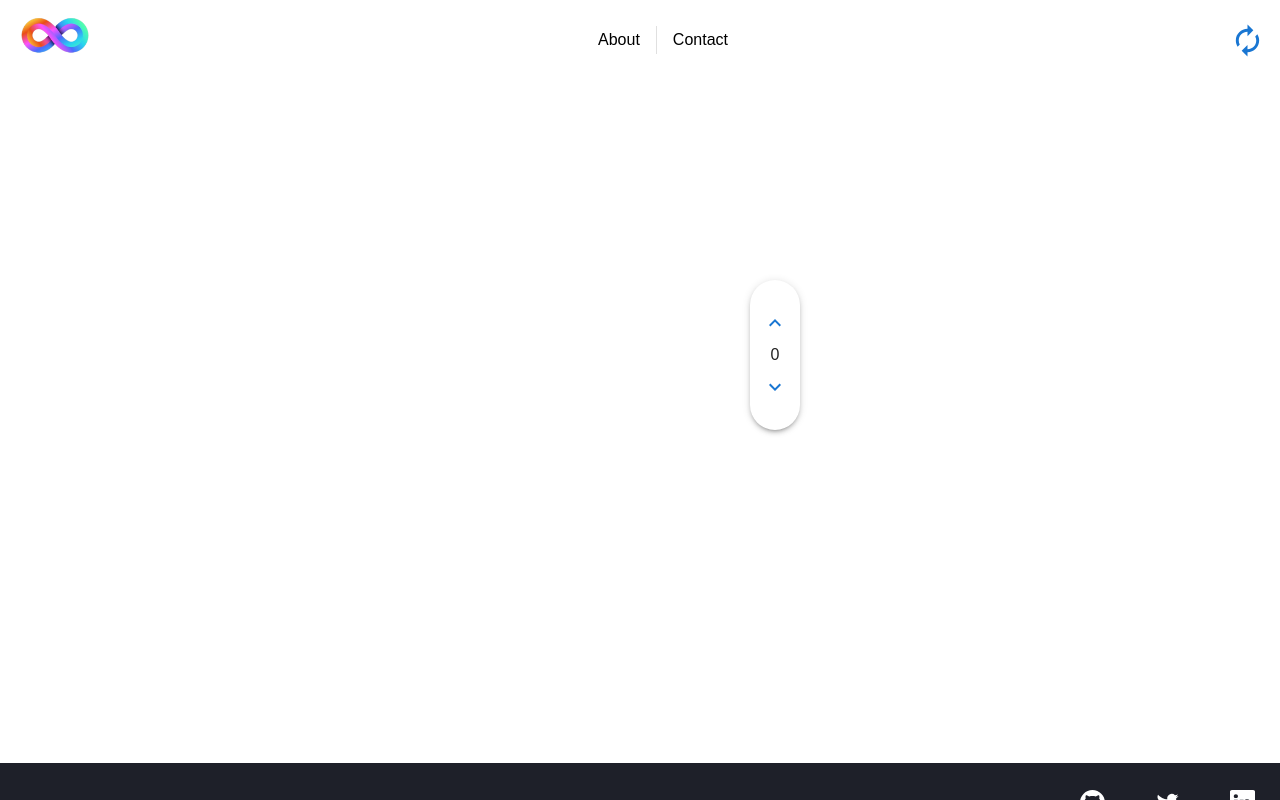
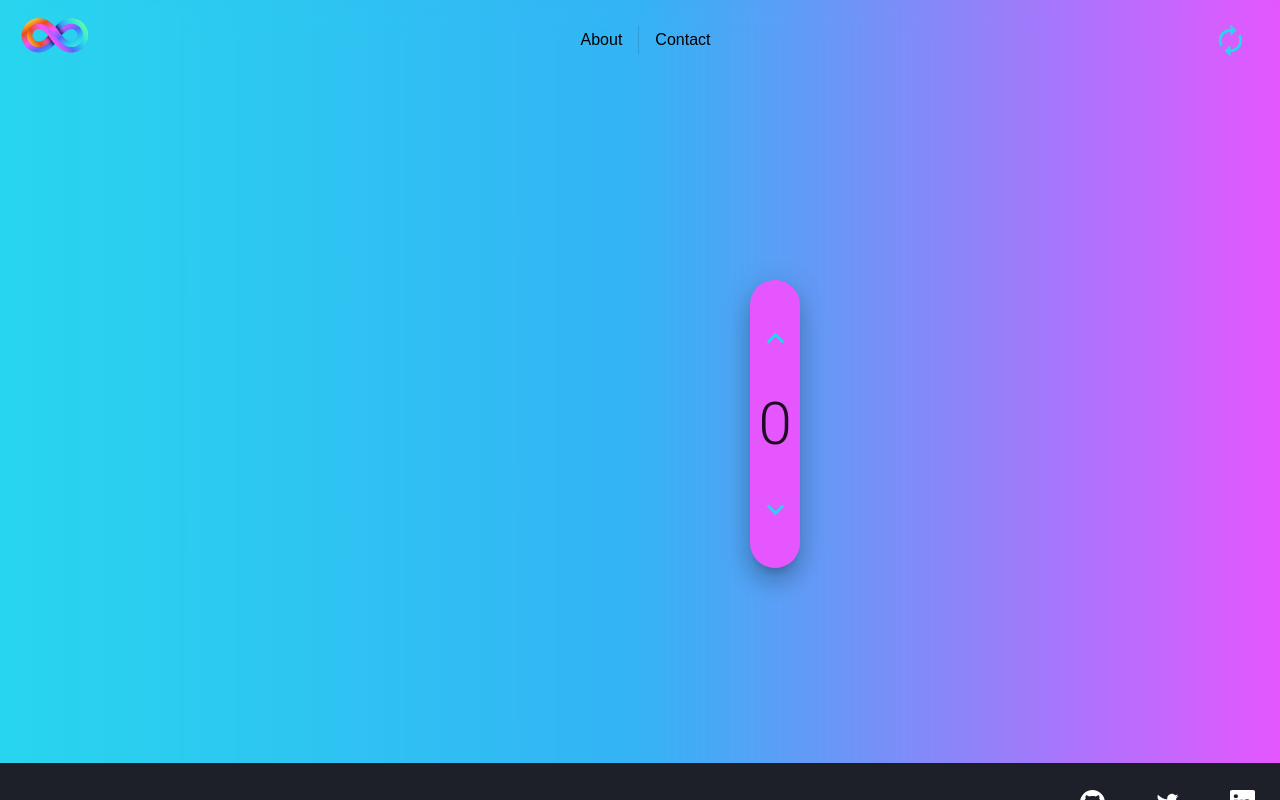
Before and after one commit to Felix-Hz/counter-react-mui, a React (Create React App) app: page / in a window 1280 px wide. Built offline with nearby package versions, Linux system fonts and the light colour scheme.

Commit message:
add: background gradient | backdrop filter | color pallette

```diff
--- a/src/App.css
+++ b/src/App.css
@@ -40,13 +40,17 @@ a:active {
 }
 
 .app {
-  background-color: var(--white);
+  background: linear-gradient(to right, var(--cyan), var(--lightblue), var(--pink));
   scroll-behavior: smooth;
   scroll-snap-type: y mandatory;
   overflow: hidden;
   width: 100%;
 }
 
+.app-container {
+  backdrop-filter: blur(15px);
+}
+
 .infinity-logo {
   margin: 0;
   max-width: 110px;
--- a/src/App.js
+++ b/src/App.js
@@ -11,6 +11,7 @@ function App() {
   return (
     <div className="app">
       <CountContext.Provider value={{ value, setValue }}>
+        <div className="app-container">
           <Navbar />
           <Routes>
             <Route exact path="/counter" element={<Counter />} />
@@ -19,6 +20,7 @@ function App() {
             <Route exact path="/" element={<Counter />} />
           </Routes>
           <Footer />
+        </div>
       </CountContext.Provider>
     </div>
   );
--- a/src/Pallette.css
+++ b/src/Pallette.css
@@ -8,6 +8,9 @@
   --lime: #e0ff00;
   --white: #ffffffff;
   --grey: #e3e3e3;
+  --pink: #e556fe;
+  --lightblue: #34b3f5;
+  --cyan: #28d5ee;
   /* Alternative */
   --darkblue: #1d2a49;
   --darkgrey: #576987;
--- a/src/components/Counter/Counter.js
+++ b/src/components/Counter/Counter.js
@@ -1,6 +1,6 @@
 // ------- IMPORTS ---------
 import React, { useState, useContext } from "react";
-import { Stack, Box, Button, Paper } from "../../mui";
+import { Stack, Box, Button, Paper, Typography } from "../../mui";
 import CountContext from "../../context/CountContext";
 import KeyboardArrowUpIcon from "@mui/icons-material/KeyboardArrowUp";
 import KeyboardArrowDownIcon from "@mui/icons-material/KeyboardArrowDown";
@@ -23,16 +23,29 @@ const Counter = ({ initial }) => {
   return (
     <Box sx={{ height: "60.4vh" }}>
       <Paper
-        elevation={3}
-        sx={{ m: "200px 750px", p: "25px", borderRadius: "25px" }}
+        elevation={15}
+        sx={{
+          m: "200px 750px",
+          p: "25px",
+          borderRadius: "25px",
+          backgroundColor: "#e556fe",
+        }}
       >
         <Stack justifyContent="space-evenly" alignItems="center">
-          <Button onClick={() => increment()} sx={{ borderRadius: "100px" }}>
-            <KeyboardArrowUpIcon />
+          <Button
+            onClick={() => increment()}
+            sx={{ borderRadius: "150px", p: "16px", m: "0 16px" }}
+          >
+            <KeyboardArrowUpIcon style={{ color: "#28d5ee" }} fontSize="large"/>
           </Button>
-          {value}
-          <Button onClick={() => decrement()} sx={{ borderRadius: "100px" }}>
-            <KeyboardArrowDownIcon />
+          <Typography variant="h2" sx={{ m: "16px 0" }}>
+            {value}
+          </Typography>
+          <Button
+            onClick={() => decrement()}
+            sx={{ borderRadius: "150px", p: "16px", m: "0 16px" }}
+          >
+            <KeyboardArrowDownIcon style={{ color: "#28d5ee" }} fontSize="large"/>
           </Button>
         </Stack>
       </Paper>
--- a/src/components/Navbar/Navbar.js
+++ b/src/components/Navbar/Navbar.js
@@ -11,7 +11,12 @@ const Navbar = () => {
     setValue(0);
   };
   return (
-    <Stack justifyContent="space-between" alignItems="center" direction="row" sx={{height: "10vh"}}>
+    <Stack
+      justifyContent="space-between"
+      alignItems="center"
+      direction="row"
+      sx={{ height: "10vh" }}
+    >
       <Link to="/" id="logo">
         <Box>
           <img src={Logo} alt="infinity-logo" className="infinity-logo" />
@@ -30,8 +35,8 @@ const Navbar = () => {
           Contact
         </Link>
       </Stack>
-      <Button p={2}>
-        <AutorenewIcon fontSize="large" onClick={() => reset()} />
+      <Button p={2} sx={{ borderRadius: "150px", p: "16px", m: "0 16px" }}>
+        <AutorenewIcon fontSize="large" style={{ color: "#28d5ee" }} onClick={() => reset()} />
       </Button>
     </Stack>
   );
```
Lines whose indentation alone changed are shown as unchanged.
